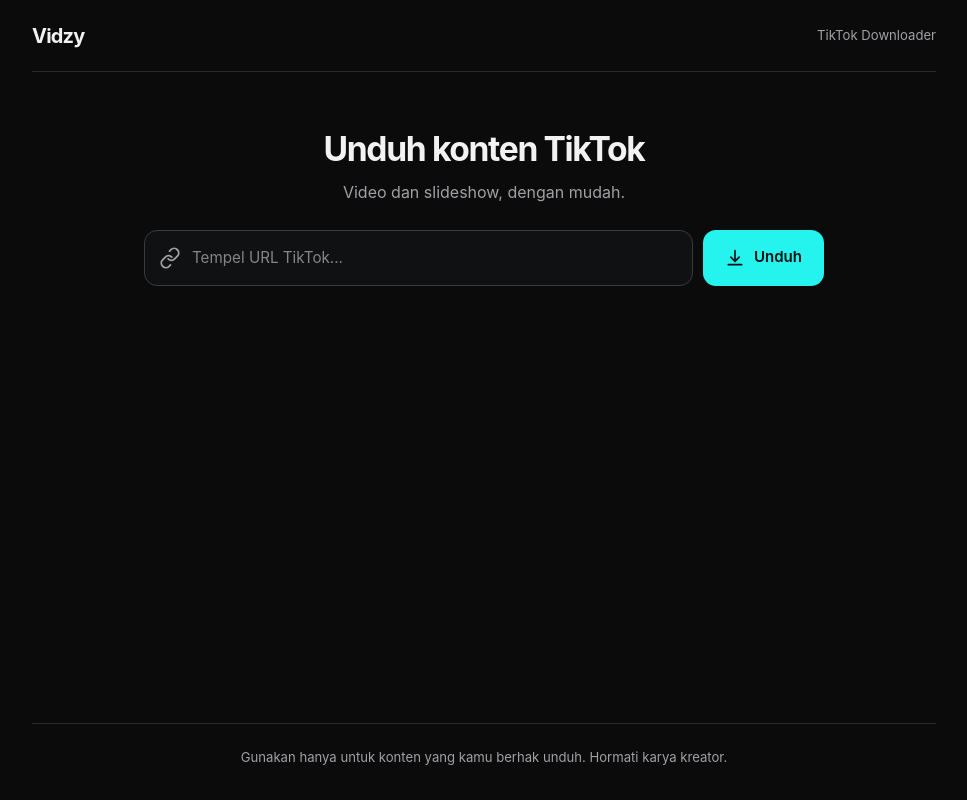
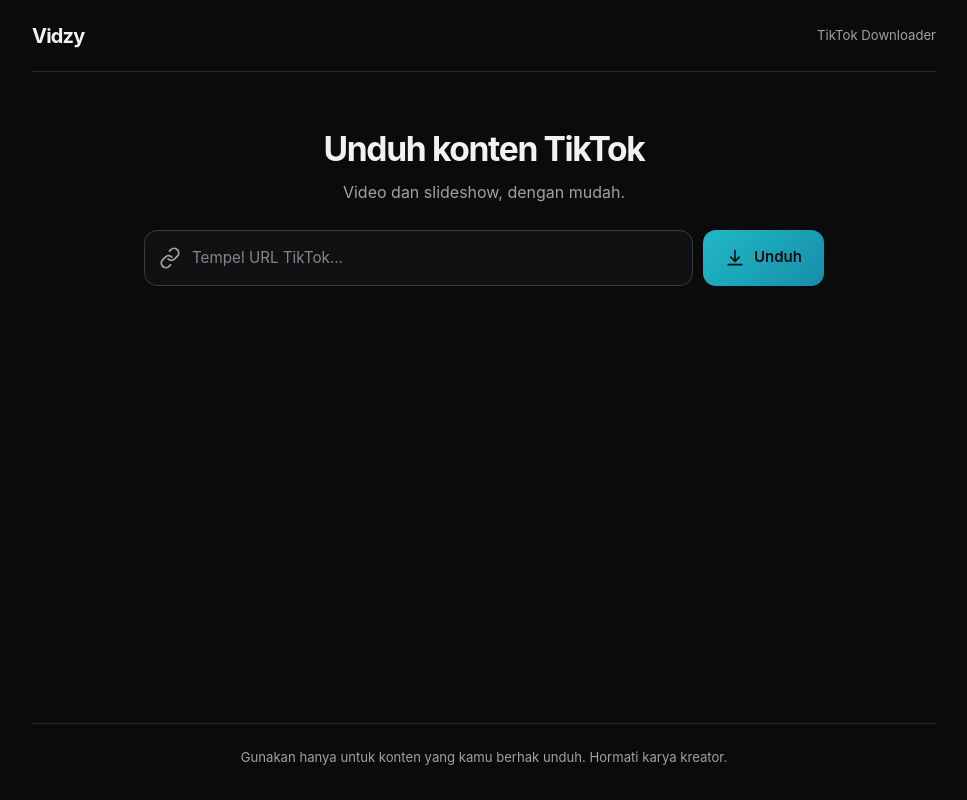
Before and after one commit to zero-route/Tiktok-downloader, a Next.js app: page / in a window 1280 px wide. Shown: the whole page, without its empty margins (156-1123 px from the left). Built offline with nearby package versions, Linux system fonts and the light colour scheme.

Commit message:
update globals.css

```diff
--- a/app/globals.css
+++ b/app/globals.css
@@ -196,12 +196,12 @@
 }
 
 .btn-primary {
-  background: var(--accent);
+  background: linear-gradient(135deg, #20b9c5 0%, #168eaa 100%);
   color: #04100f;
 }
 
 .btn-primary:hover:not(:disabled) {
-  background: var(--accent-strong);
+  filter: brightness(1.06);
 }
 
 .btn-ghost {
```
